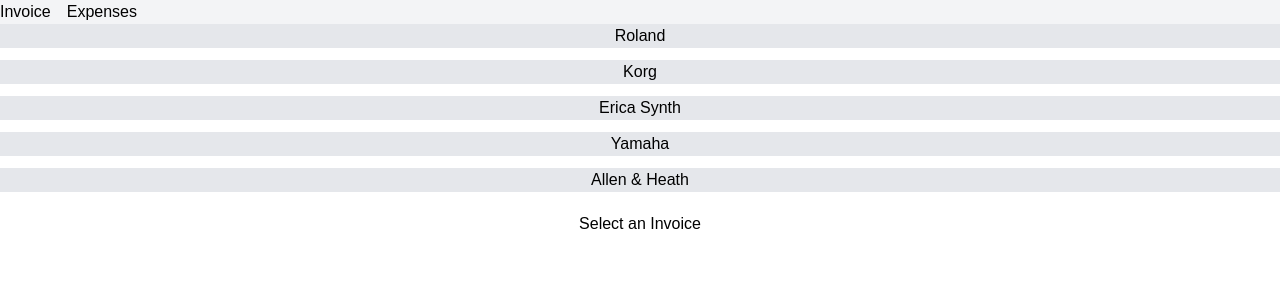
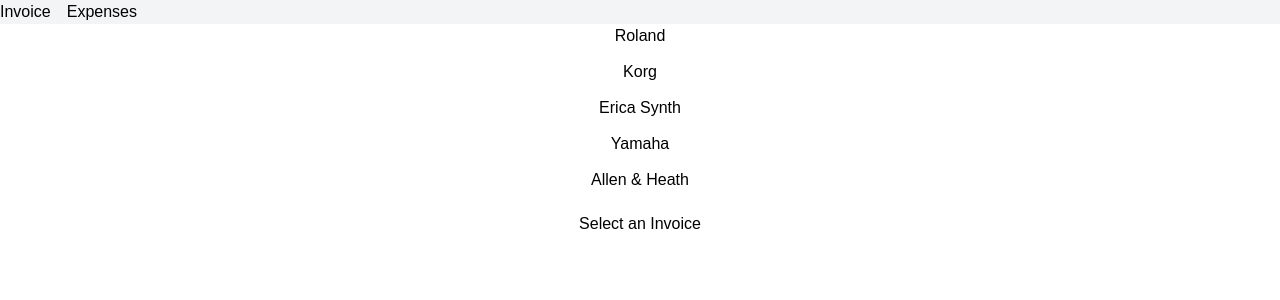
Before and after one commit to Alberto23B/react_router_example, a React (Create React App) app: page /invoices in a window 1280 px wide. Shown: the top 300 px of the page. Built offline with nearby package versions, Linux system fonts and the light colour scheme; a web font is replaced by a local one.

Commit message:
lesson 7 - NavLink

```diff
--- a/src/components/Invoices.js
+++ b/src/components/Invoices.js
@@ -1,4 +1,4 @@
-import { Link, Outlet } from "react-router-dom"
+import { Link, NavLink, Outlet } from "react-router-dom"
 import { getInvoices } from "./data"
 
 export default function invoices() {
@@ -7,12 +7,21 @@
         <main className="text-center">
             <div className="flex flex-col gap-3">
               { invoices.map((invoice) => {
-                return <Link className="bg-gray-200"
+                return <NavLink
+                // style={({ isActive }) => {
+                //   return {
+                //     color: isActive  ? "red" : ""
+                //   }
+                // }}
+                className={({isActive}) =>
+                  isActive ? "text-red-400 bg-gray-200" : ""
+                }
+                // className="bg-gray-200"
                 to={`/invoices/${invoice.number}`}
                 key={invoice.number}
                 >
                   {invoice.name}
-                </Link>
+                </NavLink>
               })}
             </div>
             <Outlet></Outlet>
```
